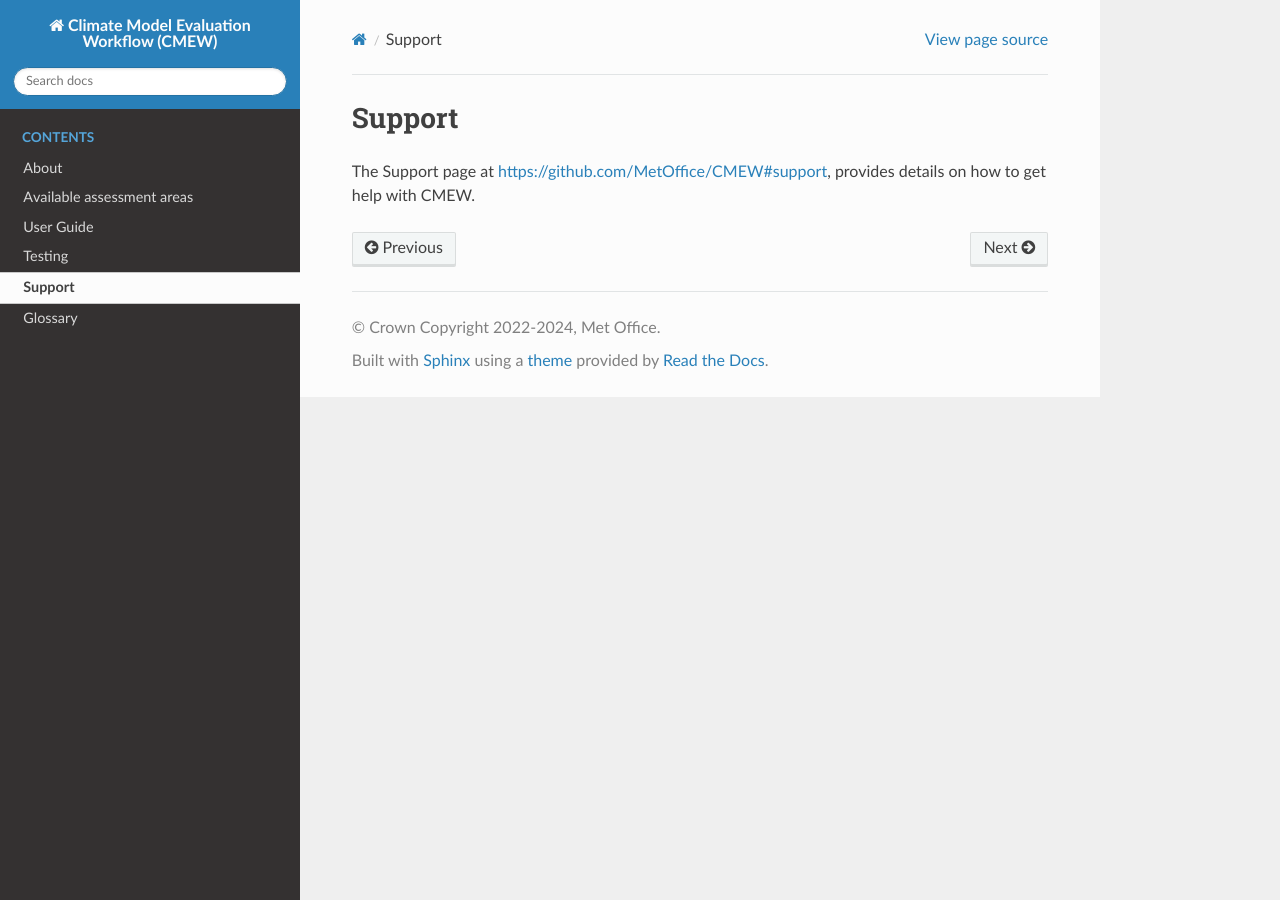
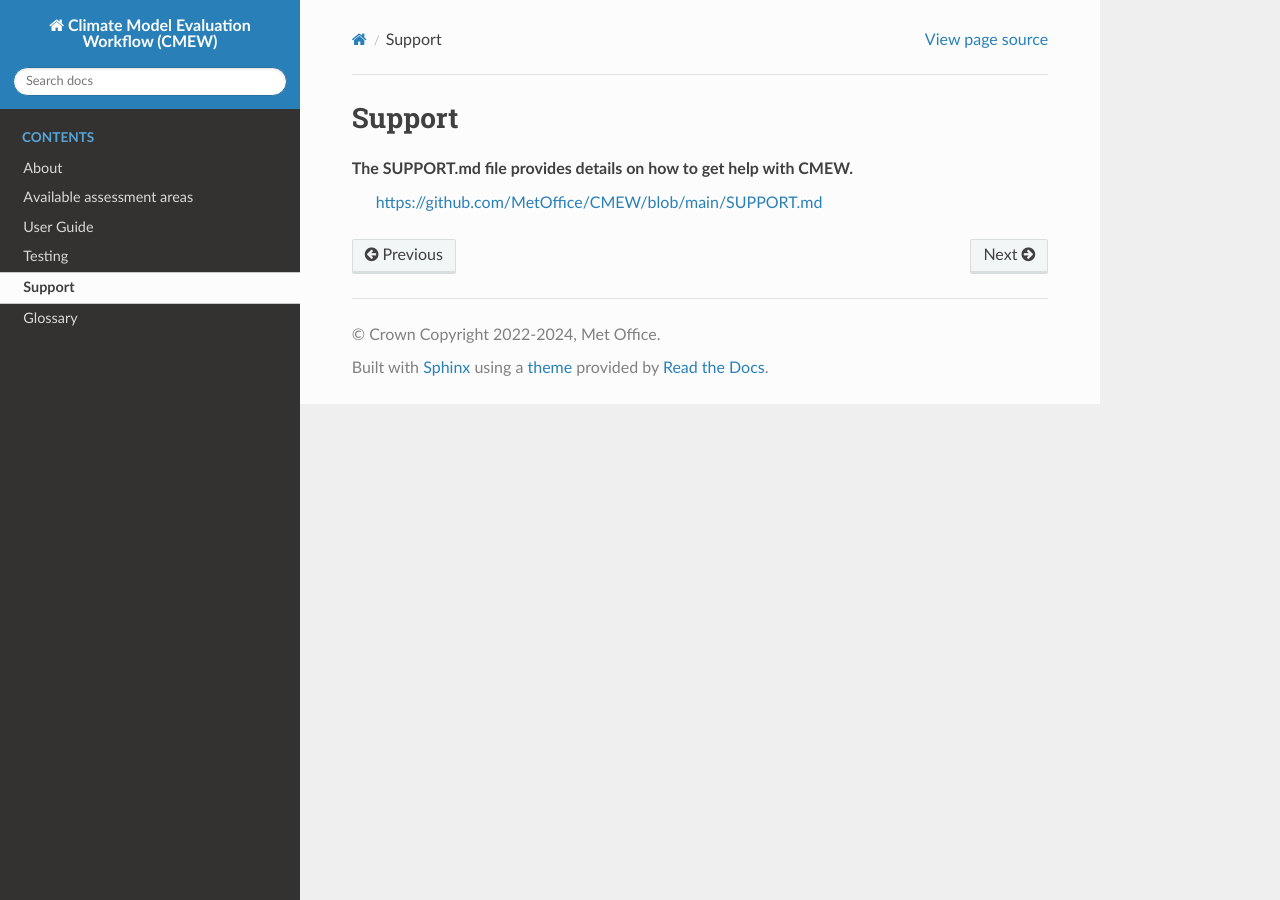
Before and after one commit to MetOffice/CMEW, a Sphinx documentation site: the page built from doc/source/support.rst, in a window 1280 px wide. Built offline with Sphinx 7.4.7 and the Read the Docs theme 3.1.0, drawn with Linux system fonts in a browser that asks for light colours.

Commit message:
#199 In support.rst, change the link to SUPPORT.md, from a reference style to an automatic one in order to stop the 'make html' failing.

```diff
--- a/doc/source/support.rst
+++ b/doc/source/support.rst
@@ -5,5 +5,5 @@ Support
 *******
 .. include:: common.txt
 
-The Support page at https://github.com/MetOffice/CMEW#support, provides
-details on how to get help with CMEW.
+The SUPPORT.md file provides details on how to get help with CMEW.
+ https://github.com/MetOffice/CMEW/blob/main/SUPPORT.md
```
